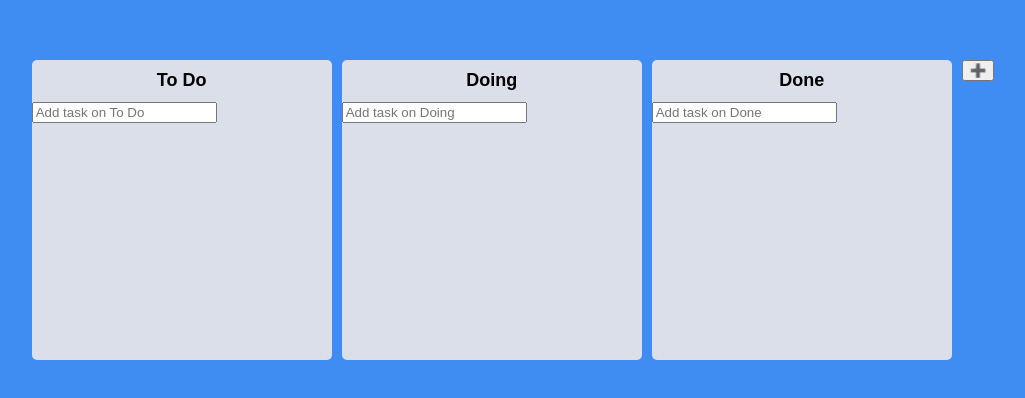
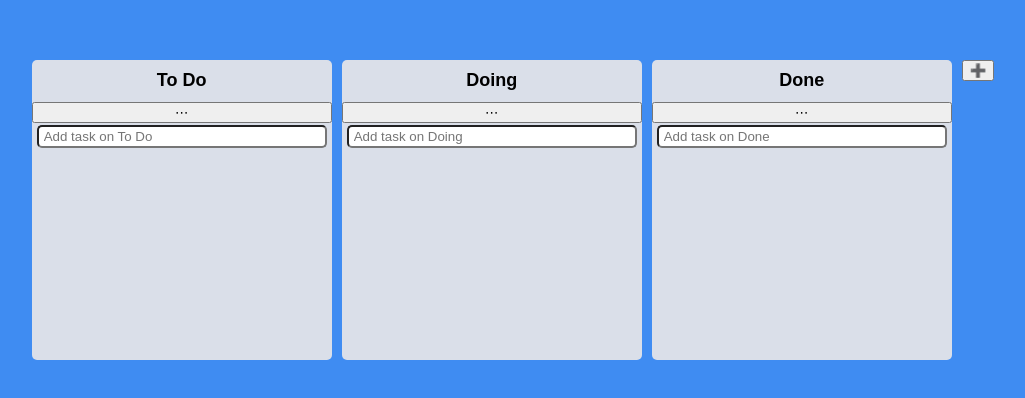
Before and after one commit to jjojjosj/react-master, a React (Create React App) app: page / in a window 1280 px wide. Shown: the part 190-588 px from the top of the page, without its empty margins (127-1152 px from the left). Built offline with nearby package versions, Linux system fonts and the light colour scheme.

Commit message:
보드 삭제 기능 완료 및 수정 기능 진행중

```diff
--- a/src/Components/Board.tsx
+++ b/src/Components/Board.tsx
@@ -1,3 +1,4 @@
+import { useState } from "react";
 import { Droppable } from "react-beautiful-dnd";
 import { useForm } from "react-hook-form";
 import { useSetRecoilState } from "recoil";
@@ -14,7 +15,7 @@ const Wrapper = styled.div`
   display: flex;
   flex-direction: column;
 `;
-const Title = styled.h2`
+const Title = styled.div`
   text-align: center;
   font-weight: 600;
   margin-bottom: 10px;
@@ -40,7 +41,30 @@ const Area = styled.div<IAreaProps>`
 
 const Form = styled.form`
   width: 100%;
+  padding: 2px 5px;
+  display: flex;
 `;
+
+const Input = styled.input`
+  padding: 2px 5px;
+  flex: 1;
+  border-radius: 5px;
+  margin: 0 auto;
+  box-sizing: border-box;
+  display: block;
+`;
+
+const BoardMenu = styled.button`
+  margin-left: auto;
+`;
+
+const BoardEditForm = styled.form`
+  display: flex;
+  font-weight: 600;
+  margin-bottom: 10px;
+  font-size: 18px;
+`;
+
 interface IBoardProps {
   toDos: ITodo[];
   boardId: string;
@@ -52,6 +76,8 @@ interface IForm {
 
 function Board({ toDos, boardId }: IBoardProps) {
   const setToDos = useSetRecoilState(toDoState);
+  const [showToggle, setToggle] = useState(false);
+  const [editing, setEditing] = useState(false);
   const { register, setValue, handleSubmit } = useForm<IForm>();
   const onValid = ({ toDo }: IForm) => {
     const newToDo = {
@@ -66,11 +92,58 @@ function Board({ toDos, boardId }: IBoardProps) {
     });
     setValue("toDo", "");
   };
+  const onClickToggle = () => {
+    setToggle((prev) => !prev);
+  };
+  const toggleEdit = () => {
+    setEditing((prev) => !prev);
+  };
+  const removeBoard = (
+    event: React.MouseEvent<HTMLButtonElement>,
+    boardId: string
+  ) => {
+    setToDos((allBoards) => {
+      const { [boardId]: _, ...rest } = allBoards;
+      return { ...rest };
+    });
+  };
+  const clickEditBoard = (
+    event: React.MouseEvent<HTMLButtonElement>,
+    boardId: string
+  ) => {
+    setEditing((prev) => !prev);
+  };
   return (
     <Wrapper>
-      <Title>{boardId}</Title>
+      {editing ? (
+        <BoardEditForm>
+          <input placeholder={boardId} />
+          <BoardMenu onClick={toggleEdit}>Cancel</BoardMenu>
+        </BoardEditForm>
+      ) : (
+        <Title>{boardId}</Title>
+      )}
+      <button onClick={onClickToggle}>⋯</button>
+      {showToggle ? (
+        <>
+          <button
+            onClick={(event) => {
+              clickEditBoard(event, boardId);
+            }}
+          >
+            🛠️
+          </button>
+          <button
+            onClick={(event) => {
+              removeBoard(event, boardId);
+            }}
+          >
+            🗑️
+          </button>
+        </>
+      ) : null}
       <Form onSubmit={handleSubmit(onValid)}>
-        <input
+        <Input
           {...register("toDo", { required: true })}
           type="text"
           placeholder={`Add task on ${boardId}`}
```
